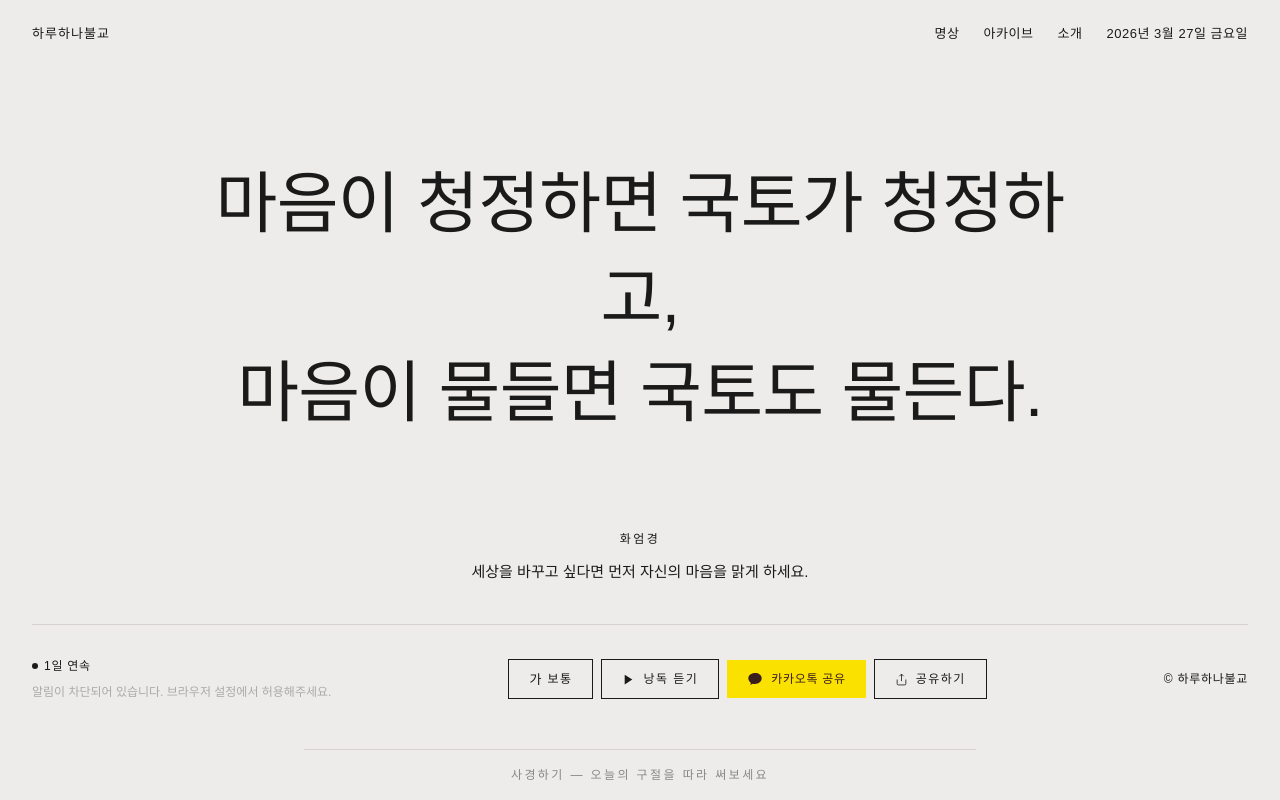
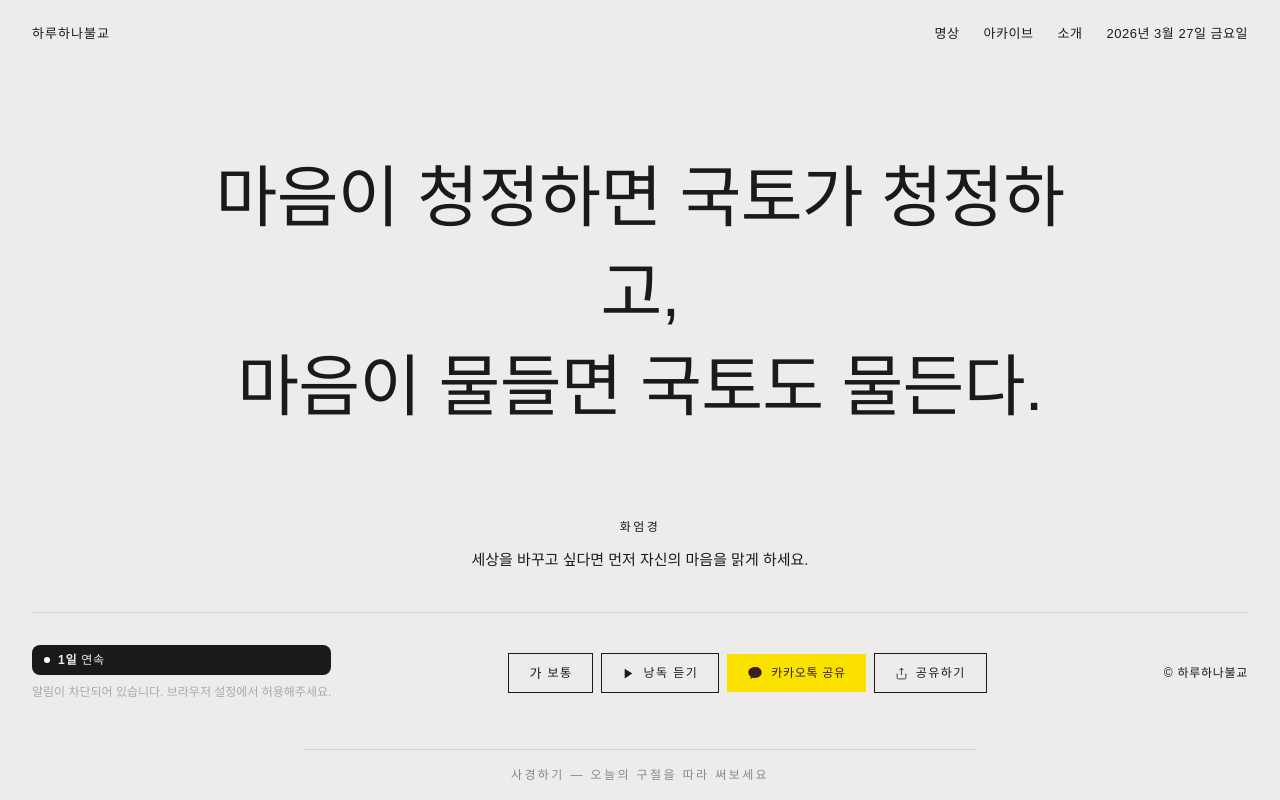
Before and after one commit to kiky1030-wq/harunabulgyo-, a Next.js app: page / in a window 1280 px wide. Built offline with nearby package versions, Linux system fonts and the light colour scheme; no server answers.

Commit message:
feat: StreakBadge UI 개선 - 블랙 배경 라운드 뱃지

```diff
--- a/components/StreakBadge.tsx
+++ b/components/StreakBadge.tsx
@@ -4,6 +4,7 @@ import { useState, useEffect } from "react";
 
 const KEY_STREAK = "harunabulgyo-streak";
 const KEY_LAST = "harunabulgyo-last-visit";
+const KEY_VISITED = "harunabulgyo-visited-dates";
 
 function toDateStr(d: Date) {
   return `${d.getFullYear()}-${String(d.getMonth() + 1).padStart(2, "0")}-${String(d.getDate()).padStart(2, "0")}`;
@@ -46,6 +47,14 @@ export default function StreakBadge() {
 
     localStorage.setItem(KEY_STREAK, String(next));
     localStorage.setItem(KEY_LAST, today);
+
+    // 방문 이력 누적 저장
+    const visited: string[] = JSON.parse(localStorage.getItem(KEY_VISITED) ?? "[]");
+    if (!visited.includes(today)) {
+      visited.push(today);
+      localStorage.setItem(KEY_VISITED, JSON.stringify(visited));
+    }
+
     setStreak(next);
   }, []);
 
@@ -54,13 +63,11 @@ export default function StreakBadge() {
   return (
     <div
       title={`${streak}일 연속 독경 중`}
-      className="flex items-center gap-1.5 text-[12px] text-[#1a1a1a] tracking-[0.06em]"
+      className="inline-flex items-center gap-2 px-3 py-1.5 rounded-lg bg-[#1a1a1a] text-[#EEECEA] text-[12px] tracking-[0.06em]"
     >
-      <span
-        className={`w-1.5 h-1.5 rounded-full inline-block ${isNew ? "bg-[#1a1a1a]" : "bg-[#aaa]"}`}
-      />
+      <span className={`w-1.5 h-1.5 rounded-full inline-block ${isNew ? "bg-white" : "bg-[#888]"}`} />
       <span>
-        <span className="font-medium">{streak}일</span> 연속
+        <span className="font-semibold">{streak}일</span> 연속
       </span>
     </div>
   );
```
